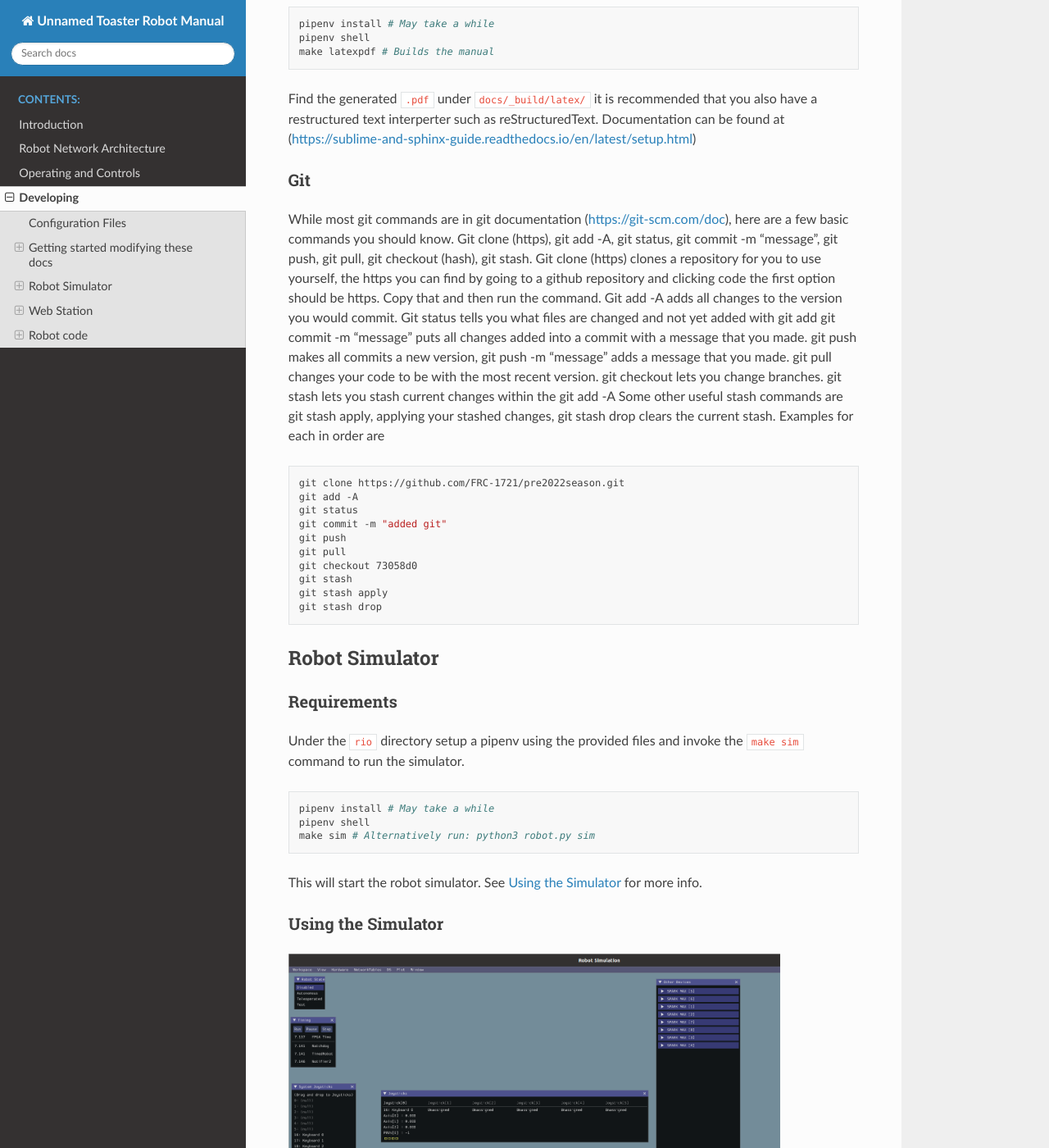
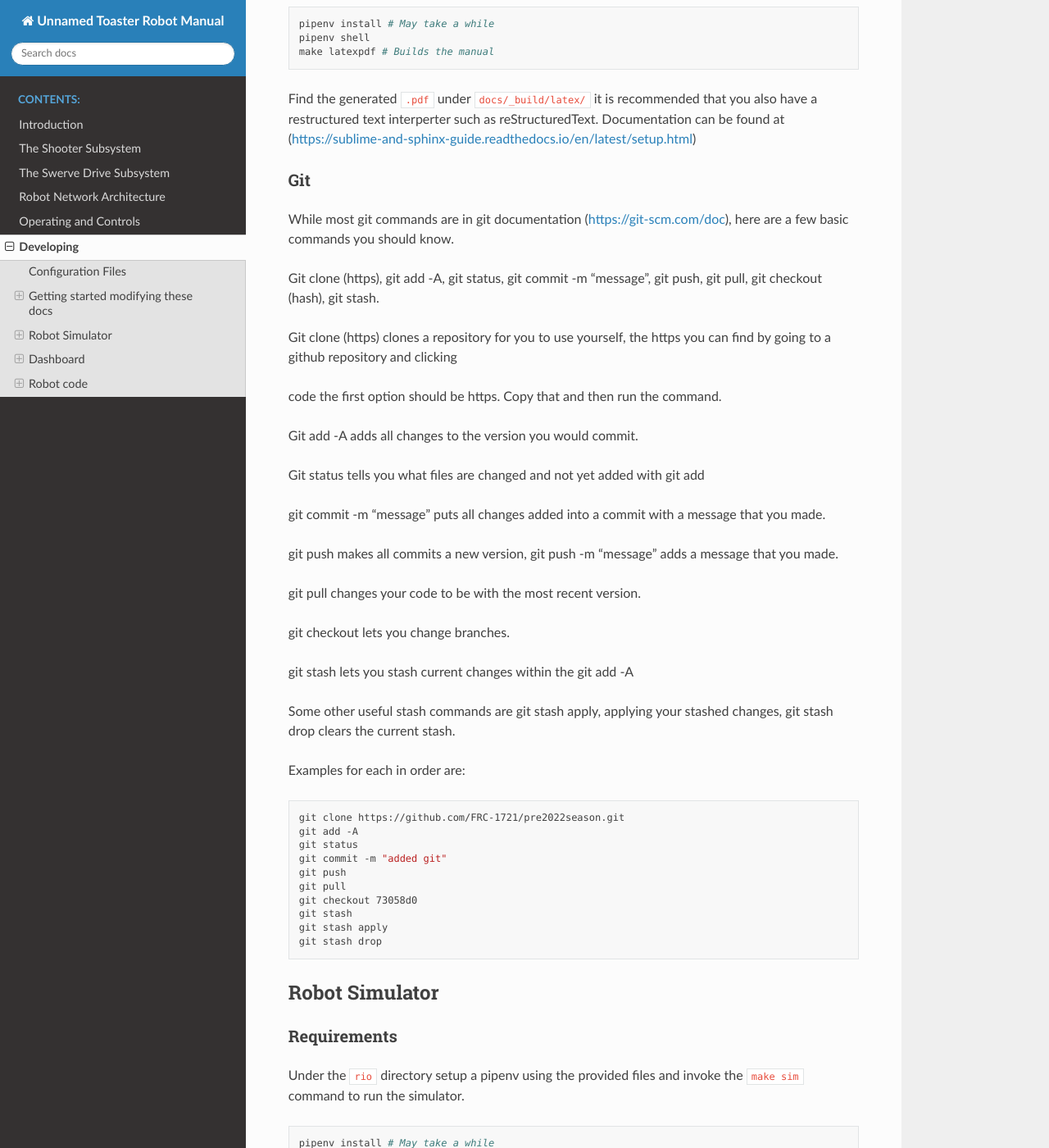
Before and after one commit to FRC-1721/1721-RapidReact, a Sphinx documentation site: the page built from docs/developing/developing.rst, in a window 1280 px wide and 1400 px high, scrolled down 962 px. Shown: the whole window at 82% size. Built offline with Sphinx 7.4.7 and the Read the Docs theme 2.0.0, drawn with Linux system fonts in a browser that asks for light colours; some of the changed text lies outside the part shown.

Commit message:
Boilerplate and cleanup
Co-Authored by: @kredcool

```diff
--- a/docs/developing/developing.rst
+++ b/docs/developing/developing.rst
@@ -50,19 +50,35 @@
 Git
 ---
 
-While most git commands are in git documentation (https://git-scm.com/doc), here are a few basic commands you should know.
-Git clone (https), git add -A, git status, git commit -m "message", git push, git pull, git checkout (hash), git stash.
-Git clone (https) clones a repository for you to use yourself, the https you can find by going to a github repository and clicking
+While most git commands are in git documentation (https://git-scm.com/doc),
+here are a few basic commands you should know.
+
+Git clone (https), git add -A, git status, git commit -m "message",
+git push, git pull, git checkout (hash), git stash.
+
+Git clone (https) clones a repository for you to use yourself, the https
+you can find by going to a github repository and clicking
+
 code the first option should be https. Copy that and then run the command.
+
 Git add -A adds all changes to the version you would commit.
+
 Git status tells you what files are changed and not yet added with git add
+
 git commit -m "message" puts all changes added into a commit with a message that you made.
+
 git push makes all commits a new version, git push -m "message" adds a message that you made.
+
 git pull changes your code to be with the most recent version.
+
 git checkout lets you change branches.
+
 git stash lets you stash current changes within the git add -A
-Some other useful stash commands are git stash apply, applying your stashed changes, git stash drop clears the current stash.
-Examples for each in order are
+
+Some other useful stash commands are git stash apply, applying your
+stashed changes, git stash drop clears the current stash.
+
+Examples for each in order are:
 
 .. code-block:: shell
 
@@ -95,6 +111,7 @@
 
 This will start the robot simulator. See :ref:`Using the Simulator` for more info.
 
+
 Using the Simulator
 -------------------
 
@@ -102,22 +119,35 @@
   :width: 600
   :alt: Alternative text
 
-To be able to "operate" the robot while any mode will work it is recommended that under robot state, Teleoperated is enabled.
-Under the Joysticks there will be Joysticks 1-5 all grayed out, to select one go to System Joysticks and drag on over.
-When starting up the program there will be no input method selected under System Joysticks there may be Joysticks, Xbox controllers, or Keyboards 0-3.
+To be able to "operate" the robot while any mode will work it
+is recommended that under robot state, Teleoperated is enabled.
+
+Under the Joysticks there will be Joysticks 1-5 all grayed out,
+to select one go to System Joysticks and drag on over.
+
+When starting up the program there will be no input method
+selected under System Joysticks there may be Joysticks,
+Xbox controllers, or Keyboards 0-3.
+
 Joysticks and Xbox controllers work as if piloting an actual robot.
+
 Keyboard 0 is the WASD keys to move and E and R to rotate the controller.
-Keyboards 1-3 are differing controller schemes that are useless for the purposes of testing due to lack of movement.
-Keyboard inputs require you to have the active window be the simulator while, Joysticks and xbox controllers don't.
 
-Web Station
-===========
+Keyboards 1-3 are differing controller schemes that are useless for
+the purposes of testing due to lack of movement.
 
-Requirements
-------------
+Keyboard inputs require you to have the active window be the simulator
+while, Joysticks and xbox controllers don't.
+
+
+Dashboard
+=========
+
+Dashboard Requirements
+----------------------
 
 under the ``dashboard`` directory setup a pipenv using the provided files
-and invoke the ``make run`` command to start the Web Station's local host.
+and invoke the ``make run`` command to start the Dashboard's local host.
 
 .. code-block:: shell
 
@@ -125,12 +155,12 @@
    pipenv shell
    make run # makes a local hosted website dashboard
 
-This will start the website dashboard. See :ref:`Using the Web Station` for more info.
+This will start the website dashboard. See :ref:`Using the Dashboard` for more info.
 
-Using the Web Station
----------------------
+Using the Dashboard
+-------------------
 
-Activating the dashboard doesn't automaticaly start. To start the Web Station within your terminal it will print
+Activating the dashboard doesn't automatically start. To start the Dashboard within your terminal it will print
 
 .. code-block:: shell
 
@@ -149,12 +179,20 @@
   :width: 600
   :alt: Alternative text
 
-This will auto conntect to the simulation if one is running, if you start one after remember to refresh the page.
-For this station to active things such as the swerve drive wheels, the simulation must be set to Teleoperated see :ref:`Using the Simulator`.
+This will auto conntect to the simulation if one is running, if
+you start one after remember to refresh the page.
+
+For this station to active things such as the swerve drive wheels,
+the simulation must be set to Teleoperated see :ref:`Using the Simulator`.
+
 In the top left there will display a simulation of the swerve drive wheels.
+
 To see the simulation of the swerve drive you first must turn the wheels.
+
 In the top right there is an autonomous selector where autonomous may be selected.
+
 There is also a camera that are on the bot.
+
 
 Robot code
 ==========
@@ -163,6 +201,7 @@
 --------------
 
 First remember to have the :ref:`FRC Driver Station` open first otherwise this won't work properly.
+
 To deploy robot code first go to the ``rio`` setup a pipenv
 and invoke the ``make deploy``
 
@@ -177,10 +216,20 @@
 FRC Driver Station
 ------------------
 
-The FRC Driver Station is made for windows, but there is a linux version Q Driver Station.
+The FRC Driver Station is made for windows, but there is a linux version
+Q Driver Station.
+
 This will assume your using the windows version but they both should be the same.
-While most of this will be not in your control during competitions but this will go over it all.
+
+While most of this will be not in your control during competitions but this
+will go over it all.
+
 The base mode is Teleoperated but you can also set it to Autonomous.
-You can enable the robot after a joystick is detected, make sure to plug one in it had robot code and has communications with the robot.
-You may also change which Team Station your at, this changing nothing, unless something like the candle changes color based on team.
-Also see :ref:`Web Station` for a dashboard.
+
+You can enable the robot after a joystick is detected, make sure to plug one
+in it had robot code and has communications with the robot.
+
+You may also change which Team Station your at, this changing nothing, unless
+something like the candle changes color based on team.
+
+Also see :ref:`Dashboard` for a dashboard.
--- a/docs/index.rst
+++ b/docs/index.rst
@@ -6,6 +6,8 @@
    :caption: Contents:
 
    introduction/introduction
+   subsystems/shooter
+   subsystems/swervedrive
    wiring/network
    usage/operating
    developing/developing
--- a/docs/resources/resources.rst
+++ /dev/null
@@ -1 +0,0 @@
-.. Resources used on all files, put your defines here.
--- /dev/null
+++ b/docs/subsystems/shooter.rst
@@ -0,0 +1,8 @@
+The Shooter Subsystem
+#####################
+
+
+Introduction
+============
+
+Stuff and pictures here please!
--- /dev/null
+++ b/docs/subsystems/swervedrive.rst
@@ -0,0 +1,8 @@
+The Swerve Drive Subsystem
+##########################
+
+
+Introduction
+============
+
+Stuff and pictures here please!
```
Also changed, not shown: docs/subsystems/navigation.rst (added, +8 -0 lines).
